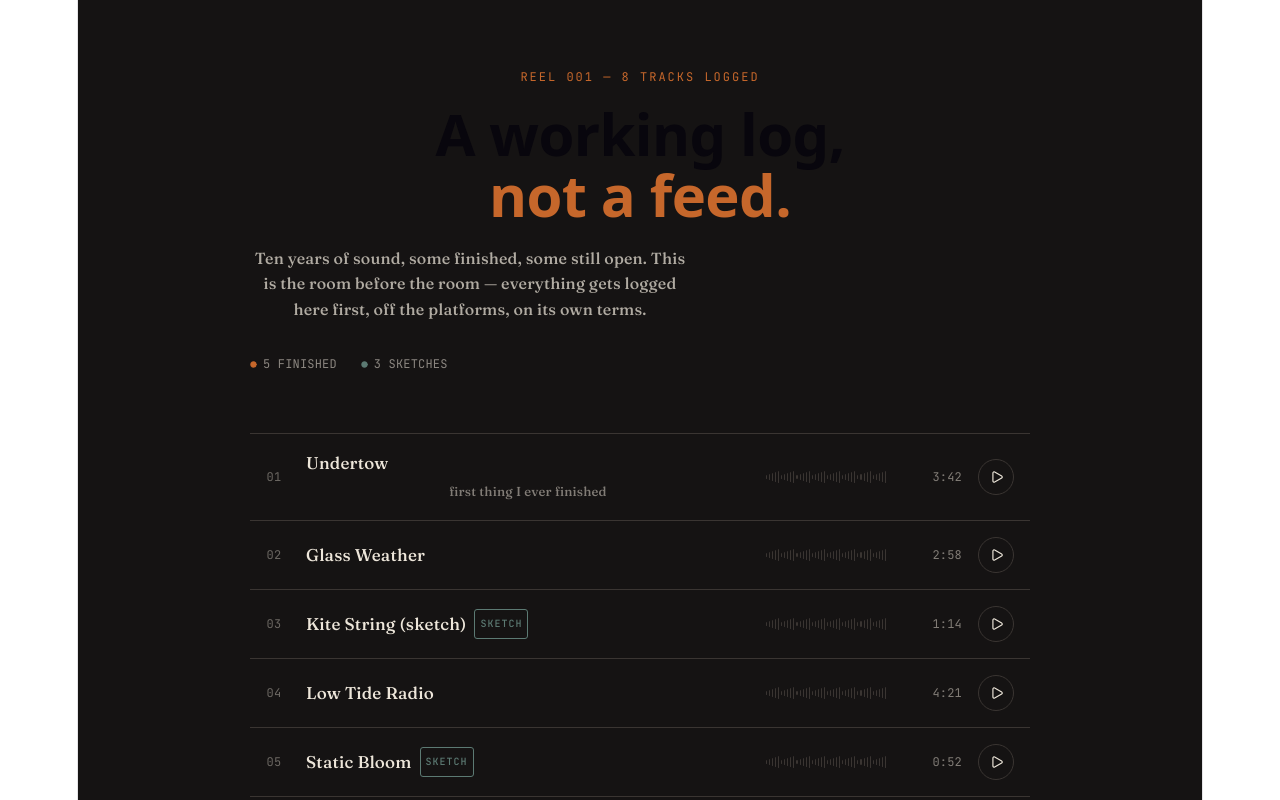
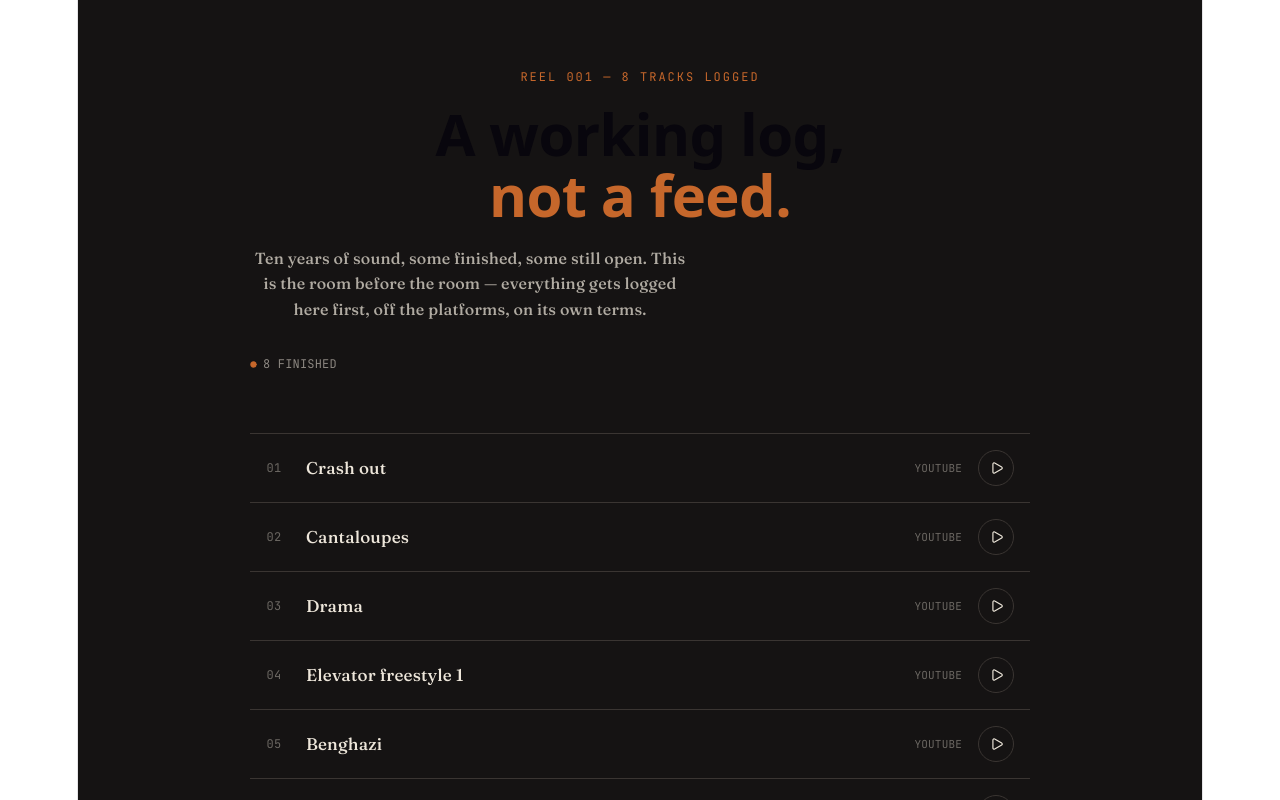
Before and after one commit to vybesgamingtk/music-catalog, a React (Vite) app: page / in a window 1280 px wide. Shown: the top 800 px of the page. Built offline with nearby package versions, Linux system fonts and the light colour scheme.

Commit message:
Wire up real YouTube catalog

```diff
--- a/src/App.jsx
+++ b/src/App.jsx
@@ -1,50 +1,20 @@
-import React, { useState, useEffect } from "react";
+import React, { useState } from "react";
 import { Play, Pause, Circle } from "lucide-react";
 
-// ---- Mock data — swap this for your real catalog once wired to real files ----
+// ---- Your real catalog ----
 const TRACKS = [
-  { id: 1, title: "Undertow", status: "finished", duration: "3:42", year: "2019", note: "first thing I ever finished" },
-  { id: 2, title: "Glass Weather", status: "finished", duration: "2:58", year: "2020" },
-  { id: 3, title: "Kite String (sketch)", status: "sketch", duration: "1:14", year: "2021" },
-  { id: 4, title: "Low Tide Radio", status: "finished", duration: "4:21", year: "2022" },
-  { id: 5, title: "Static Bloom", status: "sketch", duration: "0:52", year: "2023" },
-  { id: 6, title: "Coastal Drift II", status: "finished", duration: "3:15", year: "2023" },
-  { id: 7, title: "Everything At Once", status: "finished", duration: "5:03", year: "2024" },
-  { id: 8, title: "Hallway Loop (sketch)", status: "sketch", duration: "2:07", year: "2024" },
+  { id: "IjlZBQzbpoc", title: "Crash out", status: "finished" },
+  { id: "o5IeL0_tIys", title: "Cantaloupes", status: "finished" },
+  { id: "dr85VIVQJVk", title: "Drama", status: "finished" },
+  { id: "pcX5haA185U", title: "Elevator freestyle 1", status: "finished" },
+  { id: "XU4_QGSf94A", title: "Benghazi", status: "finished" },
+  { id: "VJYM_mtkNGk", title: "Ballin 4 no reason", status: "finished" },
+  { id: "Ez9n5RrNrVE", title: "sub", status: "finished" },
+  { id: "ityxyMylXoI", title: "Cahoots", status: "finished" },
 ];
-
-function Waveform({ active }) {
-  const bars = 40;
-  return (
-    <div style={{ display: "flex", alignItems: "center", gap: 2, height: 20 }}>
-      {Array.from({ length: bars }).map((_, i) => {
-        const h = 4 + Math.abs(Math.sin(i * 0.7 + (active ? Date.now() / 300 : 0))) * 14;
-        return (
-          <div
-            key={i}
-            style={{
-              width: 2,
-              height: active ? h : 4 + (i % 5) * 2,
-              background: active ? "var(--accent)" : "var(--line)",
-              borderRadius: 1,
-              transition: "height 0.15s ease",
-            }}
-          />
-        );
-      })}
-    </div>
-  );
-}
 
 export default function App() {
   const [playingId, setPlayingId] = useState(null);
-
-  useEffect(() => {
-    if (playingId === null) return;
-    const t = setInterval(() => {}, 150);
-    return () => clearInterval(t);
-  }, [playingId]);
-
   const finishedCount = TRACKS.filter((t) => t.status === "finished").length;
   const sketchCount = TRACKS.length - finishedCount;
 
@@ -88,7 +58,9 @@ export default function App() {
           </p>
           <div className="mono" style={{ display: "flex", gap: 24, marginTop: 28, fontSize: 12, color: "rgba(237,230,218,0.55)" }}>
             <span><Circle size={7} fill="var(--accent)" color="var(--accent)" style={{ verticalAlign: "middle", marginRight: 6 }} />{finishedCount} FINISHED</span>
+            {sketchCount > 0 && (
               <span><Circle size={7} fill="var(--sketch)" color="var(--sketch)" style={{ verticalAlign: "middle", marginRight: 6 }} />{sketchCount} SKETCHES</span>
+            )}
           </div>
         </div>
 
@@ -96,33 +68,46 @@ export default function App() {
           {TRACKS.map((track, i) => {
             const isPlaying = playingId === track.id;
             return (
+              <div key={track.id} style={{ borderBottom: "1px solid var(--line)" }}>
                 <div
-                key={track.id}
                   className="track-row"
                   tabIndex={0}
-                style={{ display: "grid", gridTemplateColumns: "32px 1fr 120px 60px 44px", alignItems: "center", gap: 16, padding: "16px 8px", borderBottom: "1px solid var(--line)", cursor: "pointer" }}
+                  style={{ display: "grid", gridTemplateColumns: "32px 1fr 100px 44px", alignItems: "center", gap: 16, padding: "16px 8px", cursor: "pointer" }}
                   onClick={() => setPlayingId(isPlaying ? null : track.id)}
                 >
                   <span className="mono" style={{ fontSize: 12, color: "rgba(237,230,218,0.4)" }}>{String(i + 1).padStart(2, "0")}</span>
-                <div>
                   <div style={{ fontSize: 17, fontWeight: 500, display: "flex", alignItems: "center", gap: 8 }}>
                     {track.title}
                     {track.status === "sketch" && (
                       <span className="mono" style={{ fontSize: 10, color: "var(--sketch)", border: "1px solid var(--sketch)", borderRadius: 3, padding: "1px 5px", letterSpacing: 1 }}>SKETCH</span>
                     )}
                   </div>
-                  {track.note && <div style={{ fontSize: 13, color: "rgba(237,230,218,0.5)", marginTop: 2 }}>{track.note}</div>}
-                </div>
-                <Waveform active={isPlaying} />
-                <span className="mono" style={{ fontSize: 12, color: "rgba(237,230,218,0.5)", textAlign: "right" }}>{track.duration}</span>
+                  <span className="mono" style={{ fontSize: 11, color: "rgba(237,230,218,0.4)", textAlign: "right" }}>
+                    {isPlaying ? "PLAYING" : "YOUTUBE"}
+                  </span>
                   <button
                     className="play-btn"
-                  aria-label={isPlaying ? `Pause ${track.title}` : `Play ${track.title}`}
+                    aria-label={isPlaying ? `Close ${track.title}` : `Play ${track.title}`}
                     style={{ width: 36, height: 36, borderRadius: "50%", border: `1px solid ${isPlaying ? "var(--accent)" : "var(--line)"}`, background: isPlaying ? "var(--accent)" : "transparent", color: isPlaying ? "var(--ink)" : "var(--paper)", display: "flex", alignItems: "center", justifyContent: "center", cursor: "pointer" }}
                     onClick={(e) => { e.stopPropagation(); setPlayingId(isPlaying ? null : track.id); }}
                   >
                     {isPlaying ? <Pause size={14} /> : <Play size={14} style={{ marginLeft: 2 }} />}
                   </button>
+                </div>
+
+                {isPlaying && (
+                  <div style={{ padding: "0 8px 20px" }}>
+                    <div style={{ position: "relative", paddingBottom: "56.25%", height: 0, borderRadius: 8, overflow: "hidden" }}>
+                      <iframe
+                        src={`https://www.youtube.com/embed/${track.id}?autoplay=1`}
+                        title={track.title}
+                        style={{ position: "absolute", top: 0, left: 0, width: "100%", height: "100%", border: "none" }}
+                        allow="accelerometer; autoplay; clipboard-write; encrypted-media; gyroscope; picture-in-picture"
+                        allowFullScreen
+                      />
+                    </div>
+                  </div>
+                )}
               </div>
             );
           })}
```
Lines whose indentation alone changed are shown as unchanged.
